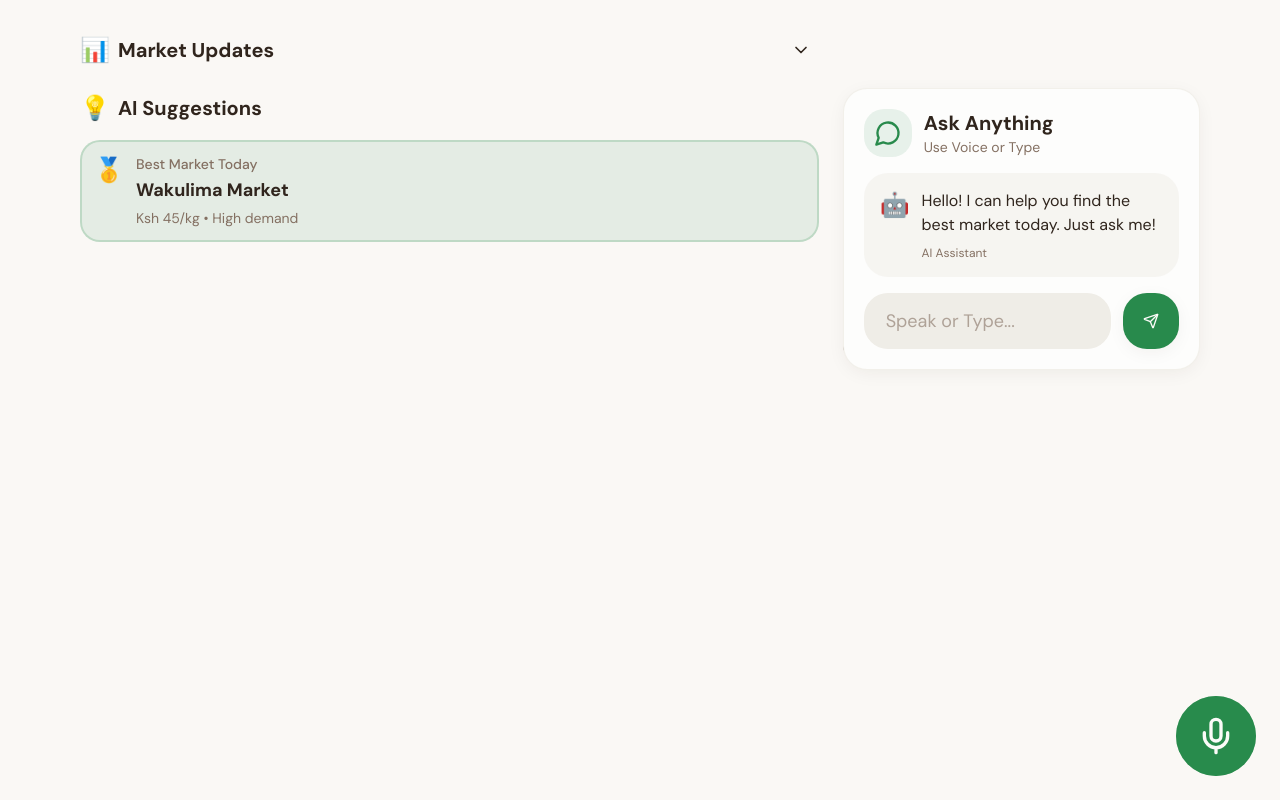
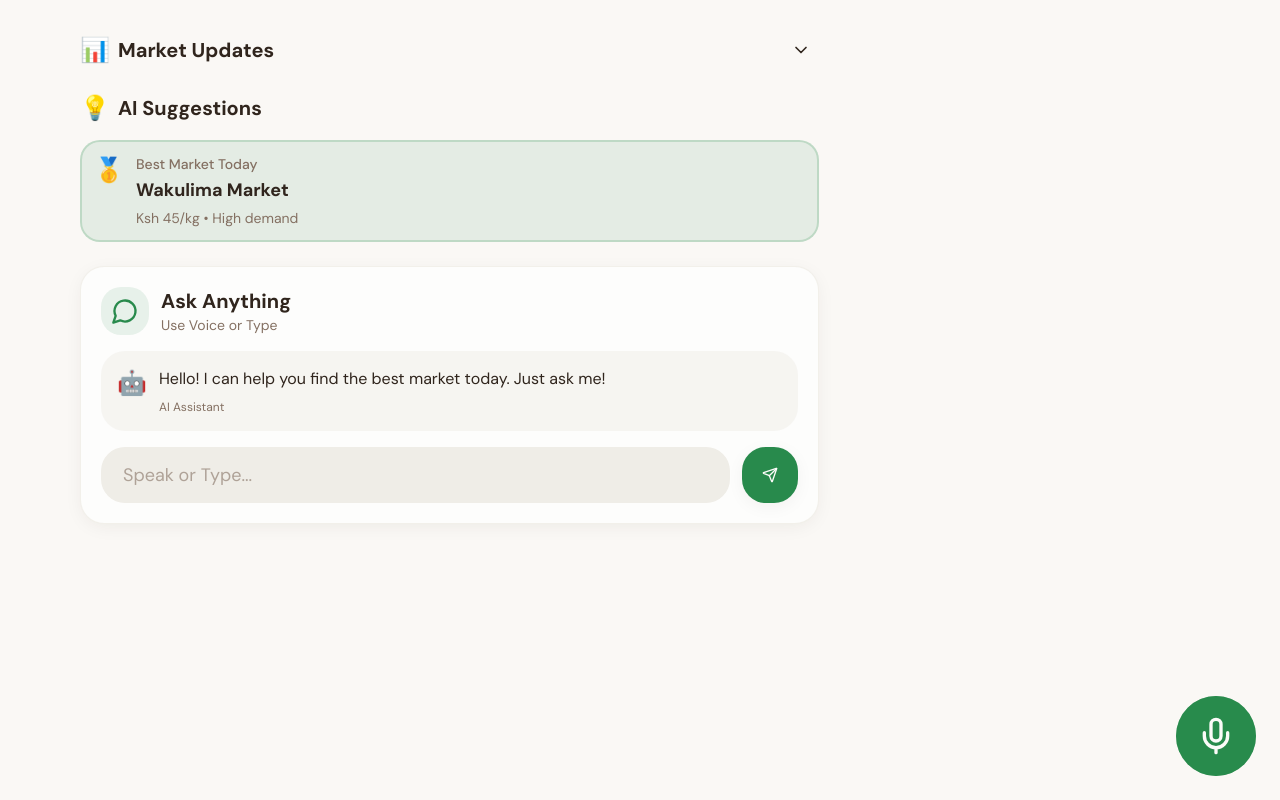
Before and after one commit to DevFrancisLab/sokoleo, a React (Vite) app in the folder frontend/: page /dashboard in a window 1280 px wide. Both pictures are taken after a click on the button 800 px from the left and 50 px from the top of the page. Built offline with nearby package versions, Linux system fonts and the light colour scheme; the HTML template or start-up script is replaced by a standard one.

Commit message:
Dashboard: move ChatSection into main column when markets are collapsed; show in sidebar when expanded

```diff
--- a/frontend/src/pages/Dashboard.tsx
+++ b/frontend/src/pages/Dashboard.tsx
@@ -55,17 +55,21 @@ const Dashboard = () => {
 								<InsightTile icon="🥇" label="Best Market Today" value="Wakulima Market" subtext="Ksh 45/kg • High demand" variant="primary" />
 							</div>
 						</section>
+
+						{/* When markets are collapsed, show chat below AI Suggestions in the main column */}
+						{!isMarketsOpen && (
+							<div className="mt-6">
+								<ChatSection />
+							</div>
+						)}
 					</div>
 
 					<aside className="space-y-6">
-						<div className="sticky top-24">
-							<ChatSection />
-						</div>
-
-						<div>
-							<h3 className="mb-3 text-sm font-medium text-muted-foreground">Quick Insights</h3>
-							{/* quick insights removed per request */}
-						</div>
+						{isMarketsOpen ? (
+							<div className="sticky top-24">
+								<ChatSection />
+							</div>
+						) : null}
 					</aside>
 				</div>
 			</main>
```
